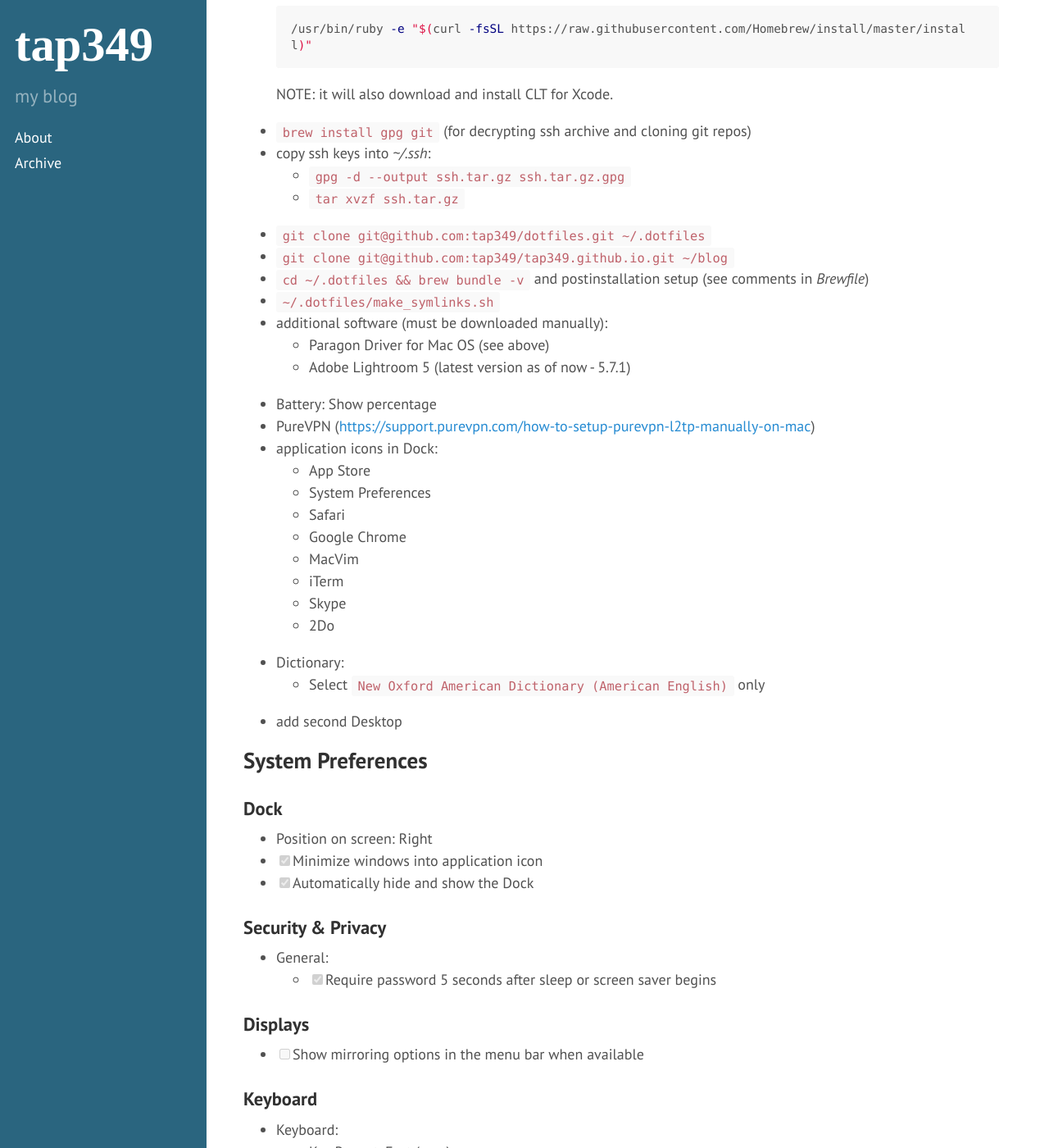
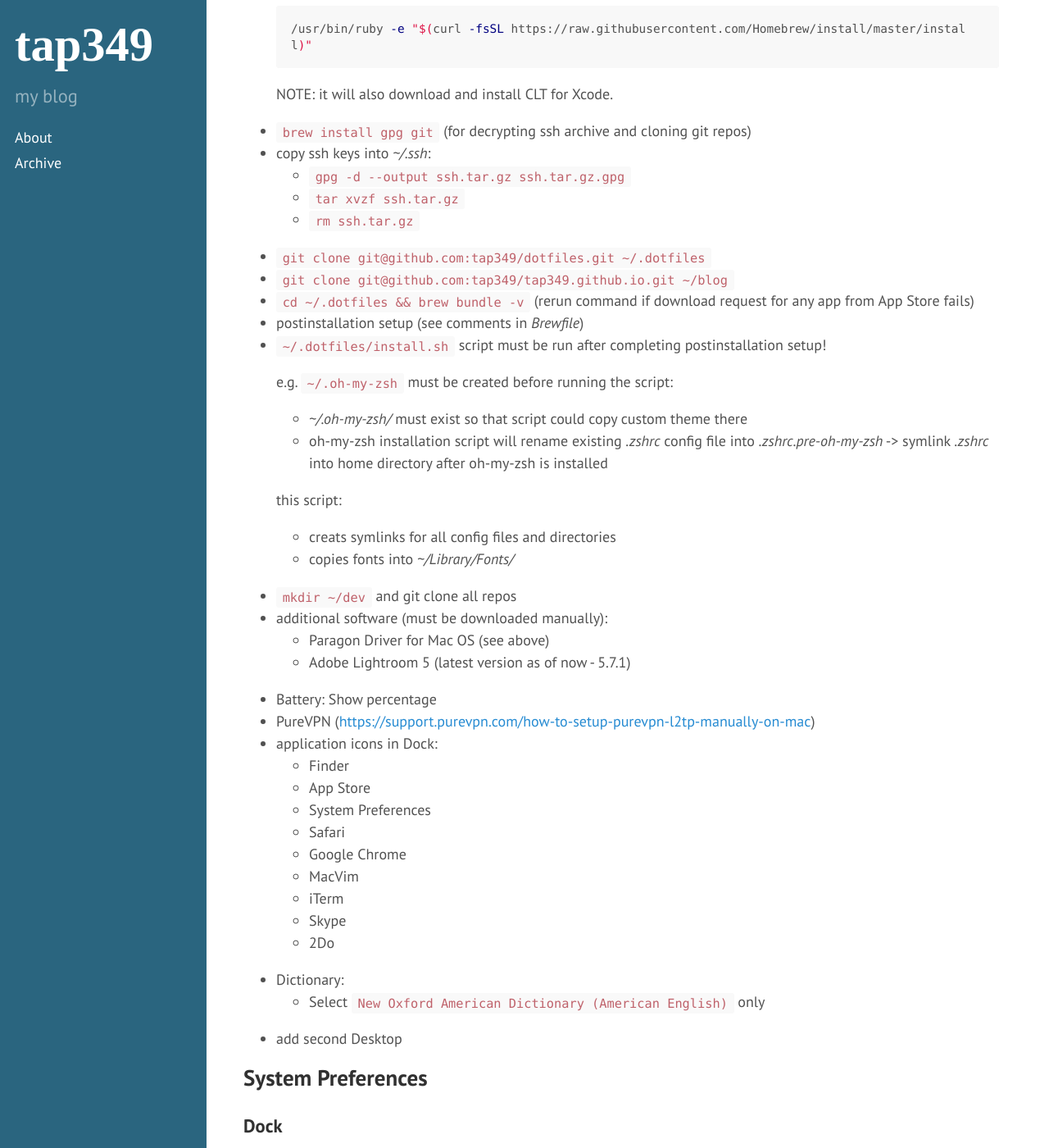
Before and after one commit to tap349/tap349.github.io, a Jekyll site: the page built from _posts/2016-10-03-macos-configuration.md, in a window 1280 px wide and 1400 px high, scrolled down 317 px. Shown: the whole window at 82% size. Built offline with Jekyll 4.4.1, drawn with Linux system fonts in a browser that asks for light colours; some of the changed text lies outside the part shown.

Commit message:
update 2016-11-29_00:07:34

```diff
--- a/_posts/2016-10-03-macos-configuration.md
+++ b/_posts/2016-10-03-macos-configuration.md
@@ -26,17 +26,32 @@ NOTE: to backup files on external NTFS HDD use Paragon Driver for Mac OS
 - copy ssh keys into _~/.ssh_:
   - `gpg -d --output ssh.tar.gz ssh.tar.gz.gpg`
   - `tar xvzf ssh.tar.gz`
+  - `rm ssh.tar.gz`
 - `git clone git@github.com:tap349/dotfiles.git ~/.dotfiles`
 - `git clone git@github.com:tap349/tap349.github.io.git ~/blog`
-- `cd ~/.dotfiles && brew bundle -v` and postinstallation setup
-  (see comments in _Brewfile_)
-- `~/.dotfiles/make_symlinks.sh`
+- `cd ~/.dotfiles && brew bundle -v`
+  (rerun command if download request for any app from App Store fails)
+- postinstallation setup (see comments in _Brewfile_)
+- `~/.dotfiles/install.sh`
+  script must be run after completing postinstallation setup!
+
+  e.g. `~/.oh-my-zsh` must be created before running the script:
+  - _~/.oh-my-zsh/_ must exist so that script could copy custom theme there
+  - oh-my-zsh installation script will rename existing _.zshrc_ config file
+    into _.zshrc.pre-oh-my-zsh_ -> symlink _.zshrc_ into home directory after
+    oh-my-zsh is installed
+
+  this script:
+  - creats symlinks for all config files and directories
+  - copies fonts into _~/Library/Fonts/_
+- `mkdir ~/dev` and git clone all repos
 - additional software (must be downloaded manually):
   - Paragon Driver for Mac OS (see above)
   - Adobe Lightroom 5 (latest version as of now - 5.7.1)
 - Battery: Show percentage
 - PureVPN (<https://support.purevpn.com/how-to-setup-purevpn-l2tp-manually-on-mac>)
 - application icons in Dock:
+  - Finder
   - App Store
   - System Preferences
   - Safari
@@ -77,7 +92,7 @@ NOTE: to backup files on external NTFS HDD use Paragon Driver for Mac OS
   - Text:
     - [ ] Correct spelling automatically
   - Shortcuts:
-    - Input Sources:
+    - Input Sources (available after adding 2nd input source):
       - [x] Select the previous input source: Command-Space
     - Spotlight:
       - [x] Show Spotlight search: Control-Space
@@ -97,9 +112,17 @@ NOTE: to backup files on external NTFS HDD use Paragon Driver for Mac OS
   - Point & click:
     - [x] Look up & data detectors
     - [x] Secondary click: Click or tap with two fingers
+      (default value after checking `Tap to click` option)
     - [x] Tap to click
   - More gestures:
     - [x] App Expose: Swipe down with three fingers
+
+### Sound
+
+  - Sound Effects:
+    - [ ] Play user interface sound effects
+  - Input:
+    - Input volume: min (disable microphone)
 
 ### Sharing
 
```
